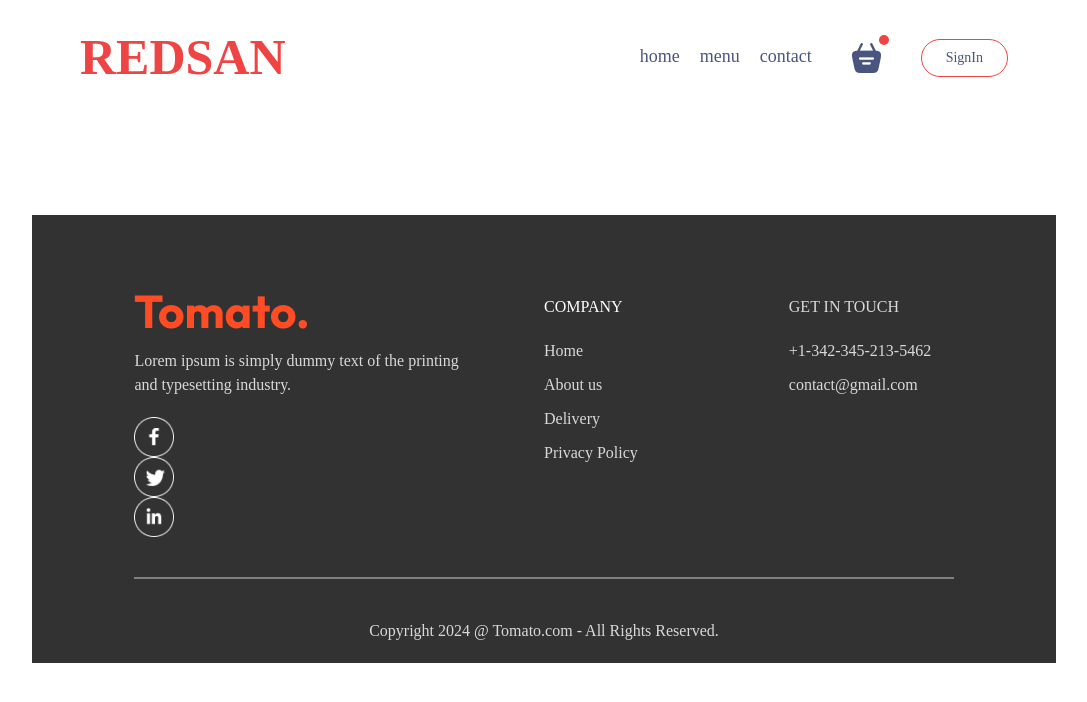
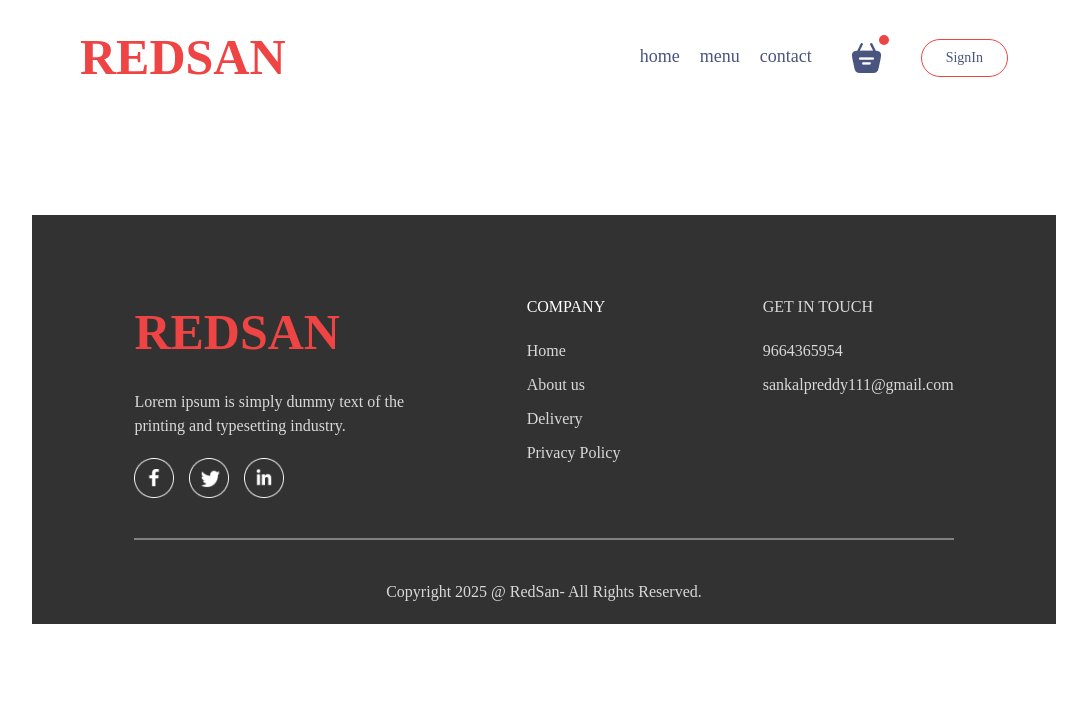
Before and after one commit to AjayRajNegi/RedSan.EC, a React (Create React App) app: page /order in a window 1280 px wide. Shown: the top 702 px of the page, without its empty margins (96-1183 px from the left). Built offline with nearby package versions, Linux system fonts and the light colour scheme.

Commit message:
Made the navbar sticky.

```diff
--- a/src/App.js
+++ b/src/App.js
@@ -9,7 +9,7 @@ import LoginPopup from "./components/LoginPopup/LoginPopup";
 function App() {
   const [showLogin, setShowLogin] = useState(false);
   return (
-    <div className="mx-auto w-[90%] md:w-[80%]">
+    <div className="relative mx-auto w-[90%] md:w-[80%]">
       {showLogin ? <LoginPopup setShowLogin={setShowLogin} /> : <></>}
       <div className="App">
         <Navbar setShowLogin={setShowLogin} />
@@ -19,7 +19,7 @@ function App() {
           {/* <Route path="/order" element={<PlaceOrder />}></Route> */}
         </Routes>
       </div>
-      <Footer></Footer>
+      <Footer />
     </div>
   );
 }
--- a/src/components/FoodItem/FoodItem.css
+++ b/src/components/FoodItem/FoodItem.css
@@ -11,7 +11,7 @@
   border-radius: 15px 15px 0 0;
 }
 .food-item-info {
-  pading: 20px;
+  padding: 20px;
 }
 .food-item-name-rating {
   display: flex;
@@ -24,7 +24,7 @@
   font-weight: 500;
 }
 .food-item-name-rating img {
-  widht: 70px;
+  width: 70px;
 }
 .food-item-desc {
   color: #676767;
@@ -40,7 +40,7 @@
   position: relative;
 }
 .food-item-img-container .add {
-  widht: 35px;
+  width: 35px;
   position: absolute;
   bottom: 15px;
   right: 15px;
--- a/src/components/Footer/Footer.js
+++ b/src/components/Footer/Footer.js
@@ -7,13 +7,14 @@ const Footer = () => {
     <div className="footer" id="footer">
       <div className="footer-content">
         <div className="footer-content-left">
-          <img src={assets.logo} />
+          <h1 className="text-[30px] md:text-[50px] font-extrabold text-red-500">
+            REDSAN
+          </h1>
           <p>
-            {" "}
             Lorem ipsum is simply dummy text of the printing and typesetting
             industry.
           </p>
-          <div className="footer-social-icons">
+          <div className="footer-social-icons flex">
             <img src={assets.facebook_icon} />
             <img src={assets.twitter_icon} />
             <img src={assets.linkedin_icon} />
@@ -31,14 +32,14 @@ const Footer = () => {
         <div className="footer-content-right">
           <h2>GET IN TOUCH</h2>
           <ul>
-            <li>+1-342-345-213-5462</li>
-            <li>contact@gmail.com</li>
+            <li>9664365954</li>
+            <li>sankalpreddy111@gmail.com</li>
           </ul>
         </div>
       </div>
       <hr></hr>
       <p className="footer-copyright">
-        Copyright 2024 @ Tomato.com - All Rights Reserved.
+        Copyright 2025 @ RedSan- All Rights Reserved.
       </p>
     </div>
   );
--- a/src/components/Header/Header.js
+++ b/src/components/Header/Header.js
@@ -3,7 +3,7 @@ import "./Header.css";
 
 const Header = () => {
   return (
-    <div className="header hidde">
+    <div className="header">
       <div className="header-contents">
         <h2>Order your favourite food here.</h2>
         <p>
--- a/src/components/Navbar/Navbar.js
+++ b/src/components/Navbar/Navbar.js
@@ -6,7 +6,7 @@ function Navbar({ setShowLogin }) {
   const [menu, setMenu] = useState("home");
 
   return (
-    <div className="flex flex-col md:flex-row justify-between items-center py-5 md:px-8 lg:px-12">
+    <div className="sticky bg-white z-[200] top-0 flex flex-col md:flex-row justify-between items-center py-5 md:px-8 lg:px-12">
       <div>
         <Link to="/">
           <p className="text-[30px] md:text-[50px] font-extrabold text-red-500">
--- a/src/pages/Home/Home.js
+++ b/src/pages/Home/Home.js
@@ -4,7 +4,6 @@ import Header from "../../components/Header/Header";
 import ExploreMenu from "../../components/ExploreMenu/ExploreMenu";
 import FoodDisplay from "../../components/FoodDisplay/FoodDisplay";
 import AppDownload from "../../components/AppDownload/AppDownload";
-import InputForm from "../../components/Test";
 
 const Home = () => {
   const [category, setCategory] = useState("All");
@@ -14,7 +13,6 @@ const Home = () => {
       <ExploreMenu category={category} setCategory={setCategory} />
       <FoodDisplay category={category} />
       <AppDownload />
-      <InputForm />
     </div>
   );
 };
```
